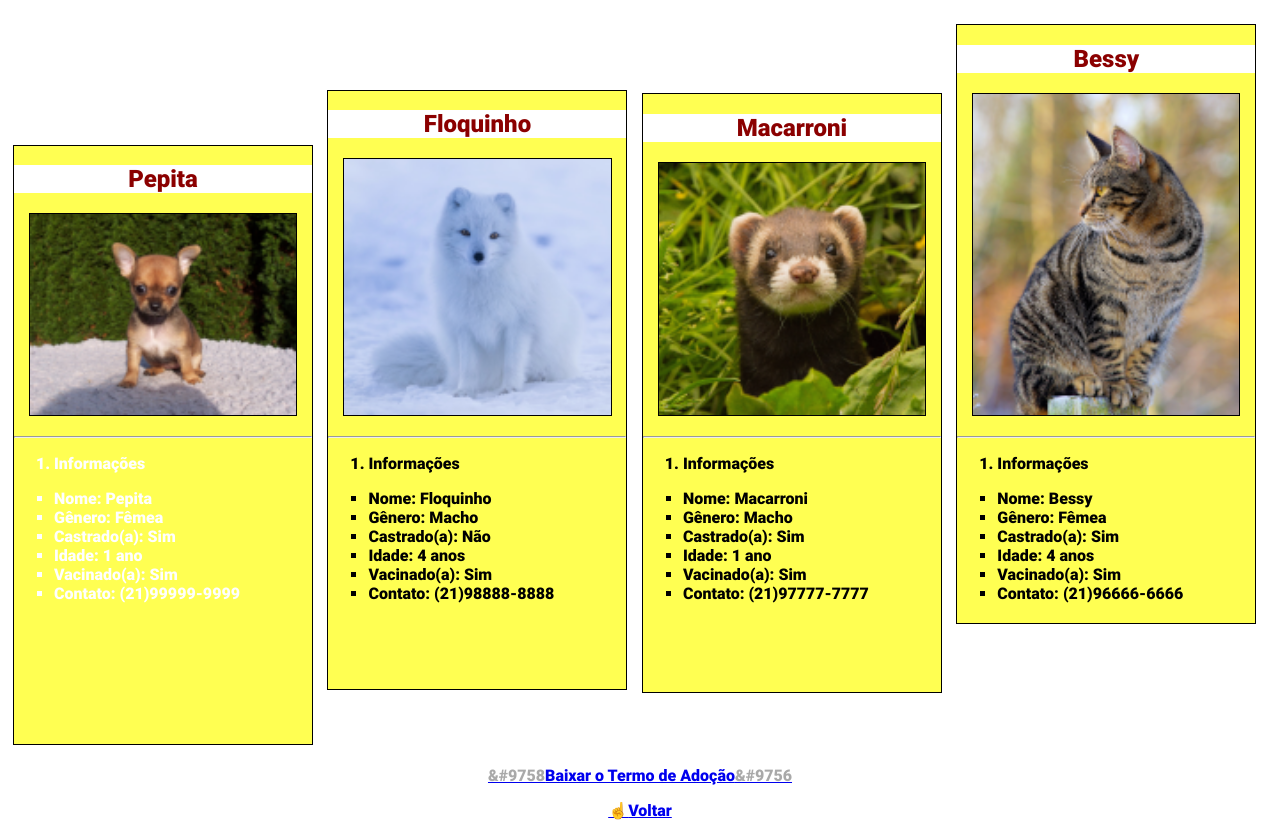
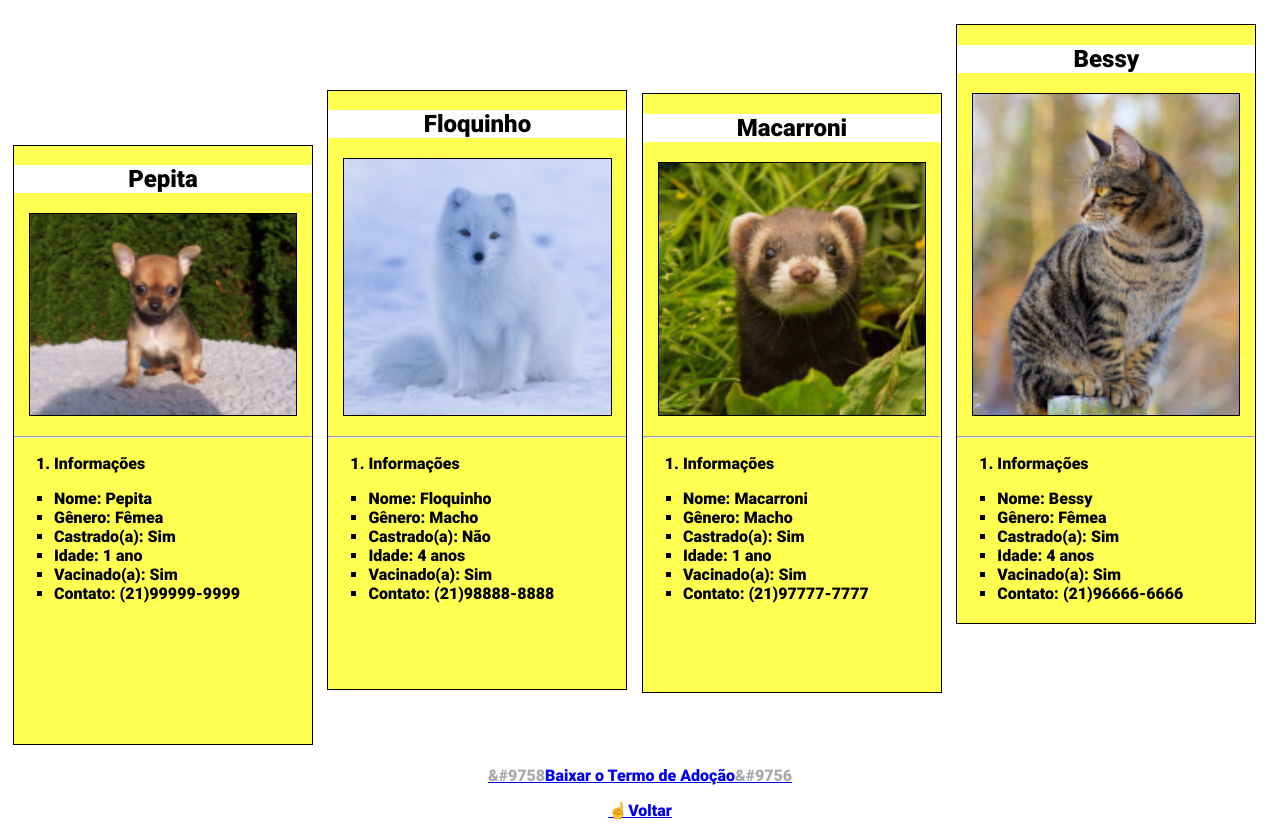
Before and after one commit to JoaoCarlosBessa/RepDoacao, a plain HTML site: page Animais.html in a window 1280 px wide. In both pictures the pointer is over the element 163 px from the left and 506 px from the top of the page. Shown: the part 62-898 px from the top of the page. Drawn offline with Linux system fonts and the light colour scheme.

Commit message:
Update style.css

```diff
--- a/style.css
+++ b/style.css
@@ -68,12 +68,12 @@ div.galeria ol{
 }
 div.galeria:hover{
     background-color: rgb(255, 255, 82);
-    color: white;
+    color: black;
 }
 div.galeria > h2{
     text-align: center;
     background-color: white;
-    color: darkred;
+    color: black;
 }
 
 .centro{
```
